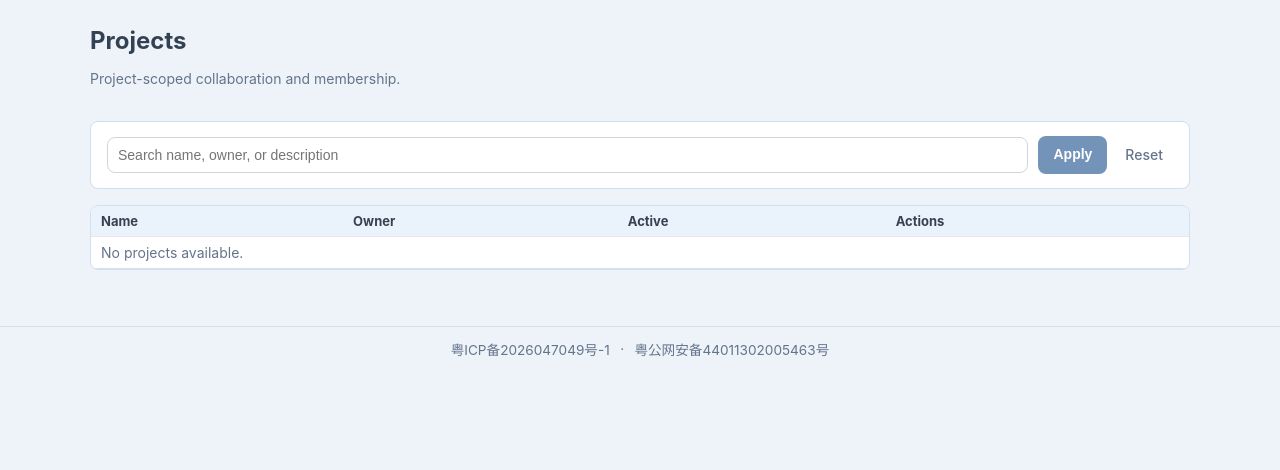
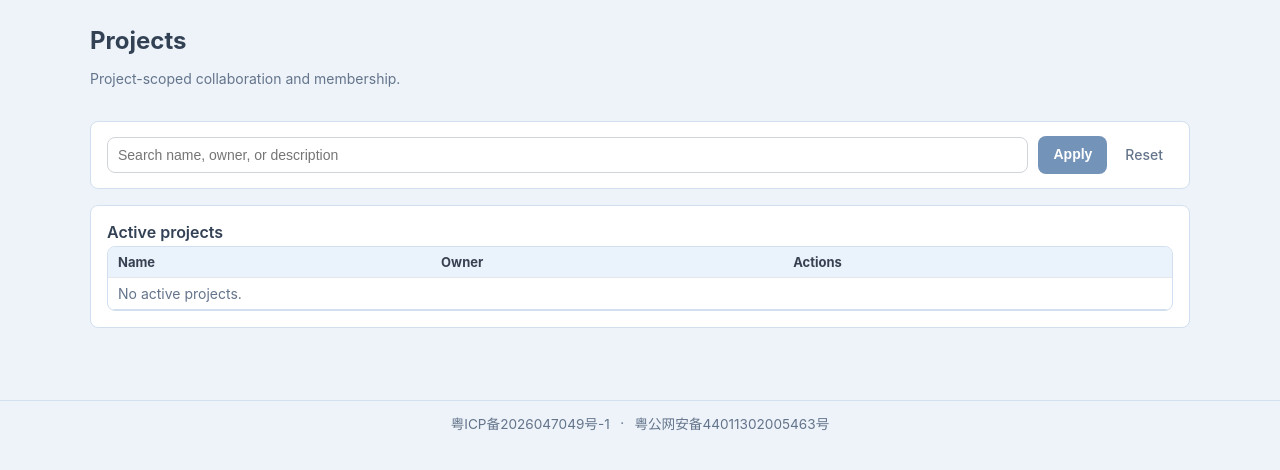
Before and after one commit to JiaGSLab/MouseXGene, a Django app: template templates/core/project_list.html in a window 1280 px wide. Shown: the part 49-519 px from the top of the page. Run offline with Django 3.2, Linux system fonts and the light colour scheme; the template is opened without the code that fills it, so the values that code supplies are empty.

Commit message:
Split project list into active and archived sections.
Show inactive projects in a separate table below active ones so archived work stays visible without mixing the two lists.

Co-authored-by: Cursor <cursoragent@cursor.com>

```diff
--- a/core/views.py
+++ b/core/views.py
@@ -295,8 +295,11 @@ def project_list(request: HttpRequest) -> HttpResponse:
             | Q(description__icontains=q)
         )
     projects = apply_list_sort(projects, request, PROJECT_LIST_SORT)
+    active_projects = projects.filter(is_active=True)
+    inactive_projects = projects.filter(is_active=False)
     context = {
-        "projects": projects,
+        "active_projects": active_projects,
+        "inactive_projects": inactive_projects,
         "q": q,
         **build_list_sort_context(request, "project_list", PROJECT_LIST_SORT),
     }
--- a/templates/core/project_list.html
+++ b/templates/core/project_list.html
@@ -28,22 +28,22 @@
     </form>
 </section>
 
-<section class="table-wrap table-wrap--data">
+<section class="card">
+    <h2 class="form-section-title">Active projects</h2>
+    <div class="table-wrap table-wrap--data">
         <table class="data-table data-table--compact data-table--striped">
             <thead>
                 <tr>
                     {% sort_th "name" "Name" %}
                     {% sort_th "owner" "Owner" %}
-                {% sort_th "active" "Active" %}
                     <th scope="col">Actions</th>
                 </tr>
             </thead>
             <tbody>
-            {% for project in projects %}
+                {% for project in active_projects %}
                     <tr>
                         <td><a class="link-primary" href="{% url 'project_detail' project.pk %}">{{ project.name }}</a></td>
                         <td>{{ project.owner_display }}</td>
-                    <td><span class="status-pill {% if project.is_active %}status-pill--ok{% else %}status-pill--muted{% endif %}">{{ project.is_active|yesno:"Active,Archived" }}</span></td>
                         <td>
                             {% if can_import or is_admin %}
                                 <a class="link-primary" href="{% url 'project_edit' project.pk %}">Edit</a>
@@ -56,10 +56,46 @@
                     </tr>
                 {% empty %}
                     <tr>
-                    <td colspan="4" class="empty-row">No projects available.</td>
+                        <td colspan="3" class="empty-row">No active projects{% if q %} matching your search{% endif %}.</td>
                     </tr>
                 {% endfor %}
             </tbody>
         </table>
+    </div>
 </section>
+
+{% if inactive_projects %}
+<section class="card">
+    <h2 class="form-section-title">Archived projects</h2>
+    <p class="muted small-print">Inactive projects are listed separately; mice and history remain linked.</p>
+    <div class="table-wrap table-wrap--data">
+        <table class="data-table data-table--compact data-table--striped">
+            <thead>
+                <tr>
+                    {% sort_th "name" "Name" %}
+                    {% sort_th "owner" "Owner" %}
+                    <th scope="col">Actions</th>
+                </tr>
+            </thead>
+            <tbody>
+                {% for project in inactive_projects %}
+                    <tr class="row-inactive">
+                        <td><a class="link-primary" href="{% url 'project_detail' project.pk %}">{{ project.name }}</a></td>
+                        <td>{{ project.owner_display }}</td>
+                        <td>
+                            {% if can_import or is_admin %}
+                                <a class="link-primary" href="{% url 'project_edit' project.pk %}">Edit</a>
+                                <span class="muted">|</span>
+                                <a class="link-primary" href="{% url 'project_membership_manage' project.pk %}">Members</a>
+                            {% else %}
+                                <span class="muted">View only</span>
+                            {% endif %}
+                        </td>
+                    </tr>
+                {% endfor %}
+            </tbody>
+        </table>
+    </div>
+</section>
+{% endif %}
 {% endblock %}
```
Lines whose indentation alone changed are shown as unchanged.
